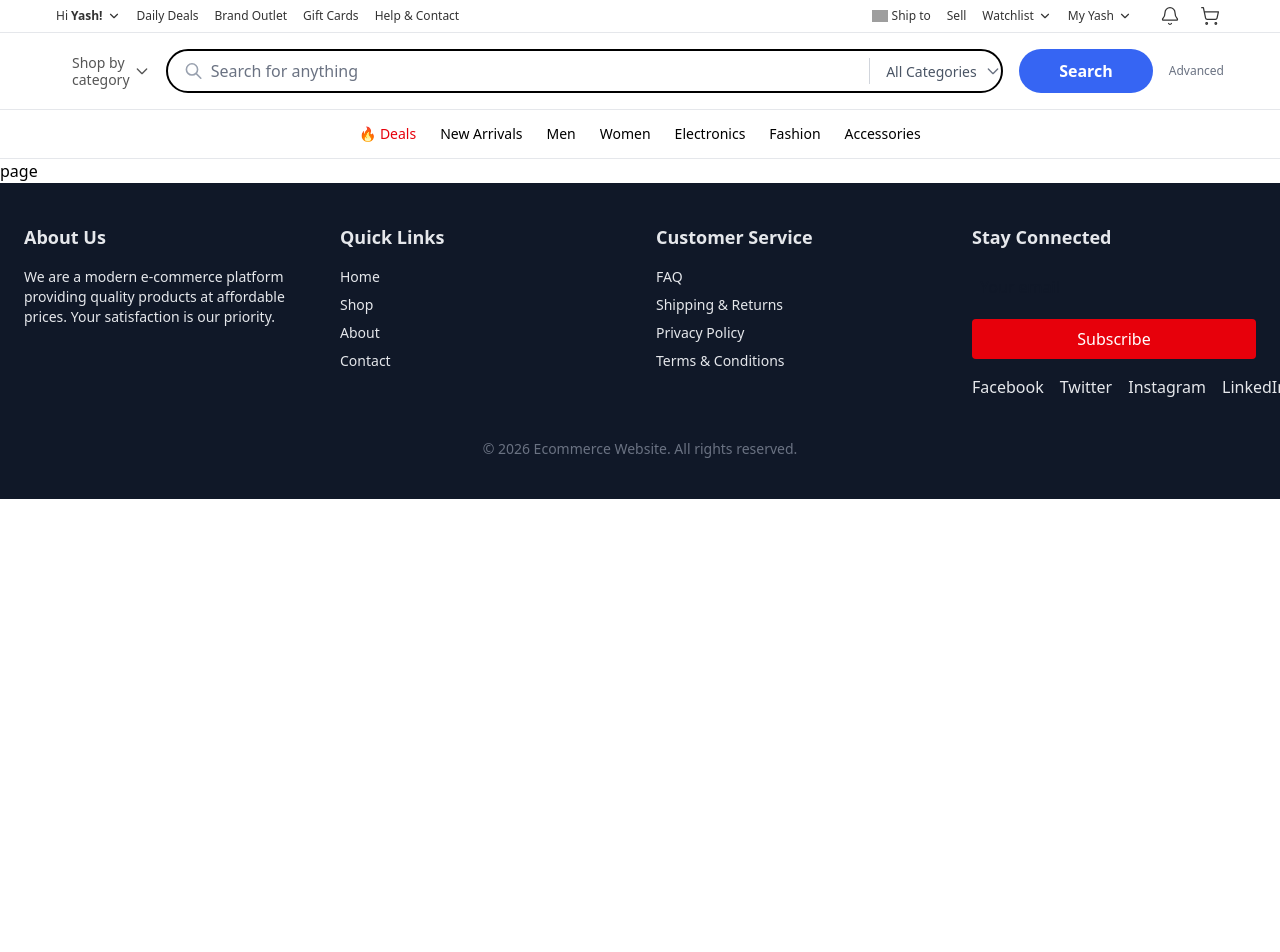
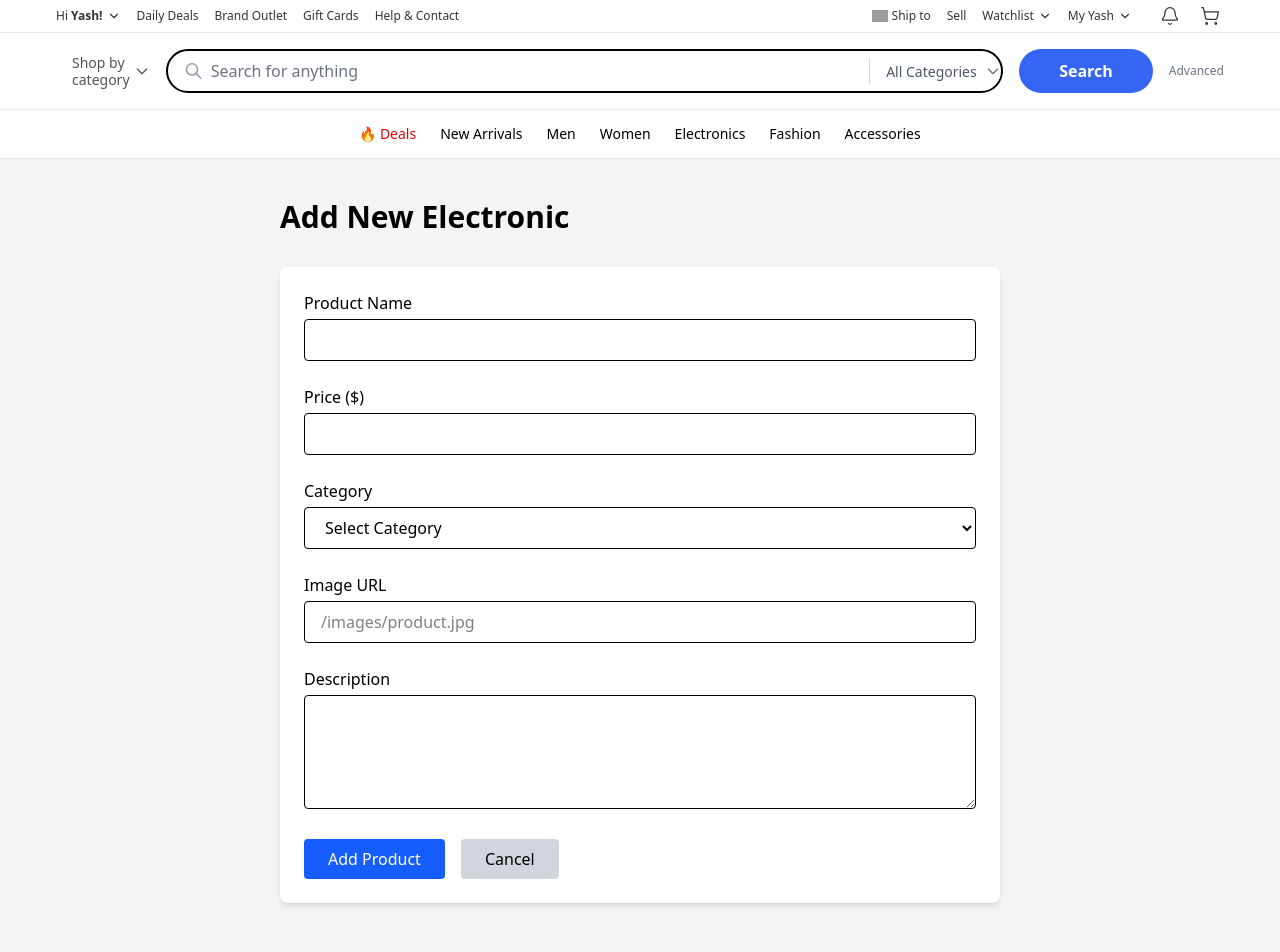
Before and after one commit to yasarahasini/Ecommerce-website, a Next.js app in the folder frontend/: page /add-electronics in a window 1280 px wide. Shown: the top 952 px of the page. Before the commit the page ends 800 px from the top, so only its background shows below. Built offline with nearby package versions, Linux system fonts and the light colour scheme; grey boxes are pictures that could not be loaded.

Commit message:
update electronic -admin

```diff
--- a/frontend/app/(admin)/add-electronics/page.tsx
+++ b/frontend/app/(admin)/add-electronics/page.tsx
@@ -1,9 +1,141 @@
-import React from 'react'
+import React, { useState } from "react";
+import { useRouter } from "next/router";
 
-const page = () => {
+const categories = [
+  "Phones",
+  "Laptops",
+  "Headphones",
+  "Smartwatches",
+  "Gaming",
+];
+
+const AddElectronicPage: React.FC = () => {
+  const router = useRouter();
+
+  const [formData, setFormData] = useState({
+    name: "",
+    price: "",
+    category: "",
+    image: "",
+    description: "",
+  });
+
+  const handleChange = (
+    e: React.ChangeEvent<HTMLInputElement | HTMLTextAreaElement | HTMLSelectElement>
+  ) => {
+    const { name, value } = e.target;
+    setFormData({ ...formData, [name]: value });
+  };
+
+  const handleSubmit = (e: React.FormEvent) => {
+    e.preventDefault();
+
+    // Later you can replace this with API call
+    console.log("New Electronic Product:", formData);
+
+    alert("Product added successfully!");
+    router.push("/electronics"); // redirect after submit
+  };
+
   return (
-    <div>page</div>
-  )
-}
+    <div className="min-h-screen bg-gray-100 text-black">
+      <div className="max-w-3xl mx-auto px-6 py-10">
+        <h1 className="text-3xl font-bold mb-8">Add New Electronic</h1>
 
-export default page
+        <form
+          onSubmit={handleSubmit}
+          className="bg-white rounded-lg shadow-md p-6 space-y-6"
+        >
+          {/* Product Name */}
+          <div>
+            <label className="block font-medium mb-1">Product Name</label>
+            <input
+              type="text"
+              name="name"
+              required
+              value={formData.name}
+              onChange={handleChange}
+              className="w-full border rounded px-4 py-2 focus:outline-none focus:ring-2 focus:ring-blue-400"
+            />
+          </div>
+
+          {/* Price */}
+          <div>
+            <label className="block font-medium mb-1">Price ($)</label>
+            <input
+              type="number"
+              name="price"
+              required
+              value={formData.price}
+              onChange={handleChange}
+              className="w-full border rounded px-4 py-2 focus:outline-none focus:ring-2 focus:ring-blue-400"
+            />
+          </div>
+
+          {/* Category */}
+          <div>
+            <label className="block font-medium mb-1">Category</label>
+            <select
+              name="category"
+              required
+              value={formData.category}
+              onChange={handleChange}
+              className="w-full border rounded px-4 py-2 bg-white focus:outline-none focus:ring-2 focus:ring-blue-400"
+            >
+              <option value="">Select Category</option>
+              {categories.map((cat) => (
+                <option key={cat} value={cat}>
+                  {cat}
+                </option>
+              ))}
+            </select>
+          </div>
+
+          {/* Image URL */}
+          <div>
+            <label className="block font-medium mb-1">Image URL</label>
+            <input
+              type="text"
+              name="image"
+              value={formData.image}
+              onChange={handleChange}
+              placeholder="/images/product.jpg"
+              className="w-full border rounded px-4 py-2 focus:outline-none focus:ring-2 focus:ring-blue-400"
+            />
+          </div>
+
+          {/* Description */}
+          <div>
+            <label className="block font-medium mb-1">Description</label>
+            <textarea
+              name="description"
+              rows={4}
+              value={formData.description}
+              onChange={handleChange}
+              className="w-full border rounded px-4 py-2 focus:outline-none focus:ring-2 focus:ring-blue-400"
+            />
+          </div>
+
+          {/* Buttons */}
+          <div className="flex gap-4">
+            <button
+              type="submit"
+              className="bg-blue-600 text-white px-6 py-2 rounded hover:bg-blue-700 transition"
+            >
+              Add Product
+            </button>
+            <button
+              type="button"
+              onClick={() => router.back()}
+              className="bg-gray-300 px-6 py-2 rounded hover:bg-gray-400 transition"
+            >
+              Cancel
+            </button>
+          </div>
+        </form>
+      </div>
+    </div>
+  );
+};
+
+export default AddElectronicPage;
```
